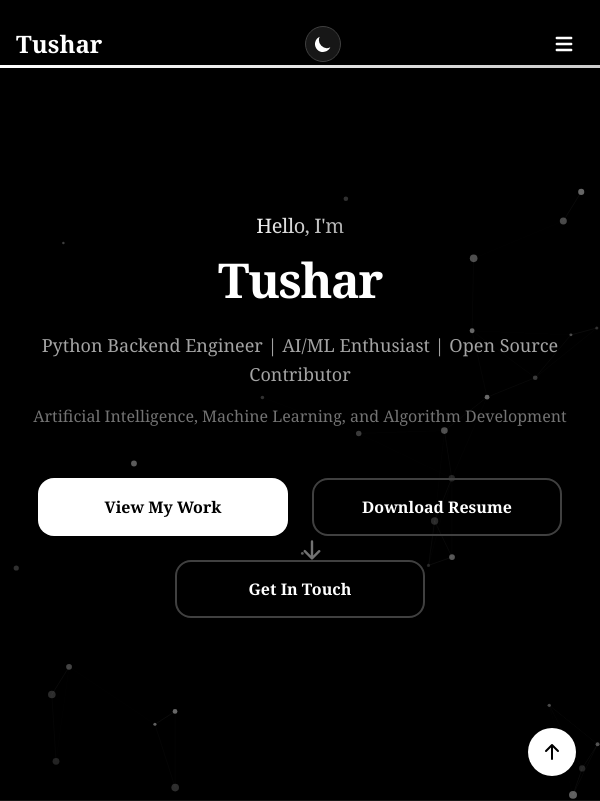
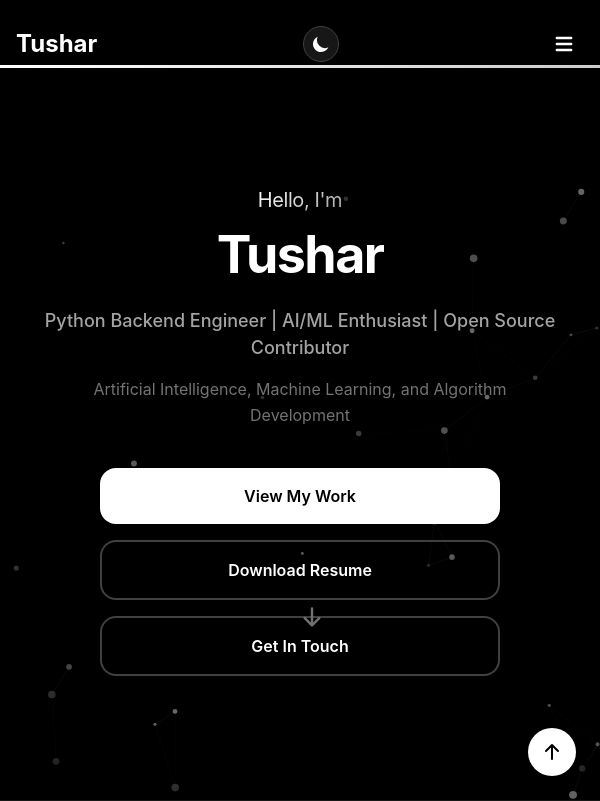
Before and after one commit to tushar-1226/portfolio, a Next.js app: page / in a window 600 px wide. Shown: the top 801 px of the page. Built offline with nearby package versions, Linux system fonts and the light colour scheme.

Commit message:
Finally done

```diff
--- a/app/globals.css
+++ b/app/globals.css
@@ -98,7 +98,9 @@ html {
 }
 
 body {
-  font-family: 'Didot', 'Bodoni MT', 'Bodoni 72', 'Playfair Display', 'Georgia', 'Times New Roman', serif;
+  font-family: -apple-system, BlinkMacSystemFont, 'Segoe UI', 'Roboto', 'Oxygen',
+    'Ubuntu', 'Cantarell', 'Fira Sans', 'Droid Sans', 'Helvetica Neue',
+    sans-serif;
   background-color: var(--bg-primary);
   color: var(--text-primary);
   line-height: 1.6;
--- a/app/layout.tsx
+++ b/app/layout.tsx
@@ -20,6 +20,10 @@ export default function RootLayout({
         {/* DNS Prefetch for faster lookups */}
         <link rel="dns-prefetch" href="https://fonts.googleapis.com" />
 
+        {/* Favicon */}
+        <link rel="icon" type="image/png" href="/favicon.png" />
+        <link rel="apple-touch-icon" href="/favicon.png" />
+
         {/* Preload critical assets */}
         <link
           rel="preload"
--- a/components/Hero.module.css
+++ b/components/Hero.module.css
@@ -186,26 +186,102 @@
 }
 
 
-/* Mobile Small (320px - 480px) */
-@media (max-width: 480px) {
+/* Mobile Extra Small (320px - 375px) - Very small phones */
+@media (max-width: 375px) {
     .hero {
-        padding: 7rem 0 3rem;
+        padding: 8rem 0 4rem;
         min-height: 100svh;
-        /* Use svh for better mobile support */
+        display: flex;
+        align-items: center;
+        justify-content: center;
+    }
+
+    .container {
+        padding: 0 1.25rem;
+        max-width: 100%;
     }
 
     .title {
-        font-size: var(--font-size-lg);
+        font-size: 1rem;
+        margin-bottom: 0.5rem;
+    }
+
+    .name {
+        font-size: 2.5rem;
+        margin-bottom: 1.25rem;
+        line-height: 1.15;
+    }
+
+    .subtitle {
+        font-size: 0.9rem;
+        margin-bottom: 0.75rem;
+        line-height: 1.5;
+        padding: 0 0.5rem;
+    }
+
+    .description {
+        font-size: 0.85rem;
+        margin-bottom: 2rem;
+        line-height: 1.6;
+        padding: 0 0.5rem;
+    }
+
+    .cta {
+        flex-direction: column;
+        gap: 0.875rem;
+        align-items: stretch;
+        padding: 0 0.5rem;
+    }
+
+    .primaryButton,
+    .secondaryButton {
+        width: 100%;
+        padding: 1rem 1.5rem;
+        font-size: 0.9rem;
+        min-height: 48px;
+    }
+
+    .scrollIndicator {
+        bottom: 2rem;
+    }
+}
+
+/* Mobile Small (376px - 480px) - Standard small phones */
+@media (min-width: 376px) and (max-width: 480px) {
+    .hero {
+        padding: 8rem 0 4rem;
+        min-height: 100svh;
+        display: flex;
+        align-items: center;
+        justify-content: center;
+    }
+
+    .container {
+        padding: 0 1.5rem;
+    }
+
+    .title {
+        font-size: 1.125rem;
         margin-bottom: 0.75rem;
     }
 
+    .name {
+        font-size: 2.75rem;
+        margin-bottom: 1.5rem;
+        line-height: 1.1;
+    }
+
     .subtitle {
-        font-size: var(--font-size-base);
+        font-size: 1rem;
+        margin-bottom: 0.875rem;
+        line-height: 1.5;
     }
 
     .description {
-        font-size: var(--font-size-sm);
-        margin-bottom: 2rem;
+        font-size: 0.9rem;
+        margin-bottom: 2.25rem;
+        line-height: 1.65;
+        max-width: 90%;
     }
 
     .cta {
@@ -217,43 +293,170 @@
     .primaryButton,
     .secondaryButton {
         width: 100%;
-        padding: 0.875rem 2rem;
-        font-size: var(--font-size-sm);
+        padding: 1rem 2rem;
+        font-size: 0.95rem;
+        min-height: 48px;
     }
 
     .scrollIndicator {
-        bottom: 1.5rem;
+        bottom: 2rem;
     }
 }
 
-/* Mobile Large & Tablets (481px - 768px) */
-@media (min-width: 481px) and (max-width: 768px) {
+/* Mobile Medium (481px - 640px) - Large phones */
+@media (min-width: 481px) and (max-width: 640px) {
     .hero {
-        padding: 5rem 0 3rem;
+        padding: 8rem 0 4rem;
+        min-height: 100vh;
+    }
+
+    .container {
+        padding: 0 2rem;
     }
 
     .title {
-        font-size: var(--font-size-xl);
+        font-size: 1.25rem;
+        margin-bottom: 0.875rem;
+    }
+
+    .name {
+        font-size: 3.25rem;
+        margin-bottom: 1.5rem;
     }
 
     .subtitle {
-        font-size: var(--font-size-lg);
+        font-size: 1.125rem;
+        margin-bottom: 1rem;
+        line-height: 1.5;
     }
 
     .description {
-        font-size: var(--font-size-base);
+        font-size: 1rem;
+        margin-bottom: 2.5rem;
+        line-height: 1.6;
+        max-width: 85%;
+    }
+
+    .cta {
+        flex-direction: column;
+        gap: 1rem;
+        align-items: stretch;
+        max-width: 400px;
+        margin: 0 auto;
+    }
+
+    .primaryButton,
+    .secondaryButton {
+        width: 100%;
+        padding: 1.125rem 2.25rem;
+        font-size: 1rem;
+        min-height: 48px;
+    }
+
+    .scrollIndicator {
+        bottom: 2.5rem;
+    }
+}
+
+/* Tablets Small (641px - 768px) */
+@media (min-width: 641px) and (max-width: 768px) {
+    .hero {
+        padding: 6rem 0 4rem;
+        min-height: 100vh;
+    }
+
+    .container {
+        padding: 0 2.5rem;
+    }
+
+    .title {
+        font-size: 1.375rem;
+        margin-bottom: 1rem;
+    }
+
+    .name {
+        font-size: 3.75rem;
+        margin-bottom: 1.5rem;
+    }
+
+    .subtitle {
+        font-size: 1.25rem;
+        margin-bottom: 1rem;
+        line-height: 1.5;
+    }
+
+    .description {
+        font-size: 1.0625rem;
+        margin-bottom: 2.75rem;
+        line-height: 1.6;
+        max-width: 80%;
     }
 
     .cta {
         flex-direction: row;
         flex-wrap: wrap;
+        gap: 1.25rem;
         justify-content: center;
     }
 
     .primaryButton,
     .secondaryButton {
-        flex: 1;
-        min-width: 200px;
-        max-width: 250px;
+        flex: 0 1 auto;
+        min-width: 180px;
+        padding: 1.125rem 2.25rem;
+        font-size: 1rem;
+        min-height: 48px;
+    }
+
+    .scrollIndicator {
+        bottom: 2.5rem;
     }
 }
+
+/* Tablets Large (769px - 1024px) */
+@media (min-width: 769px) and (max-width: 1024px) {
+    .hero {
+        padding: 6rem 0 4rem;
+    }
+
+    .container {
+        padding: 0 3rem;
+    }
+
+    .title {
+        font-size: 1.5rem;
+        margin-bottom: 1rem;
+    }
+
+    .name {
+        font-size: 4.5rem;
+        margin-bottom: 1.5rem;
+    }
+
+    .subtitle {
+        font-size: 1.375rem;
+        margin-bottom: 1rem;
+    }
+
+    .description {
+        font-size: 1.125rem;
+        margin-bottom: 3rem;
+        max-width: 75%;
+    }
+
+    .cta {
+        flex-direction: row;
+        gap: 1.5rem;
+        justify-content: center;
+    }
+
+    .primaryButton,
+    .secondaryButton {
+        padding: 1.125rem 2.5rem;
+        font-size: 1rem;
+    }
+
+    .scrollIndicator {
+        bottom: 3rem;
+    }
+}
```
Also changed, not shown: public/favicon.png (added), 1 other file (tests, documents, lock files or other folders).
